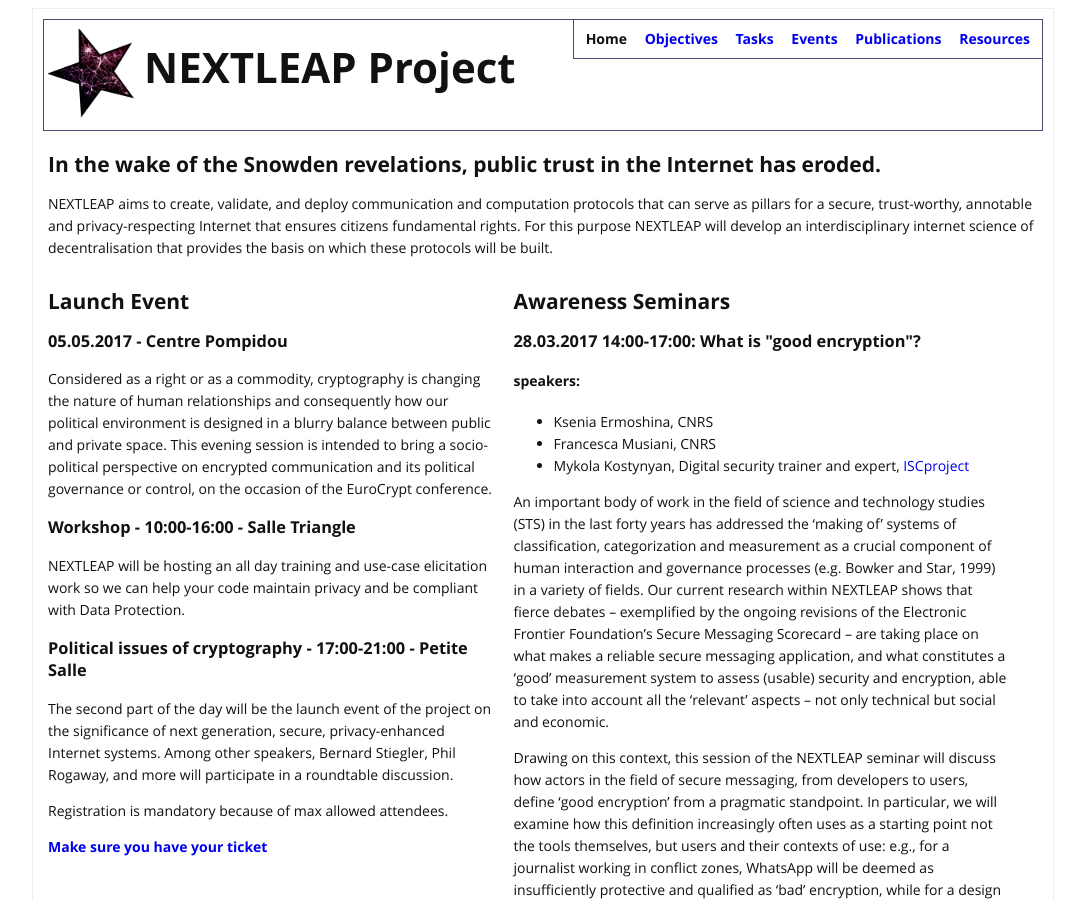
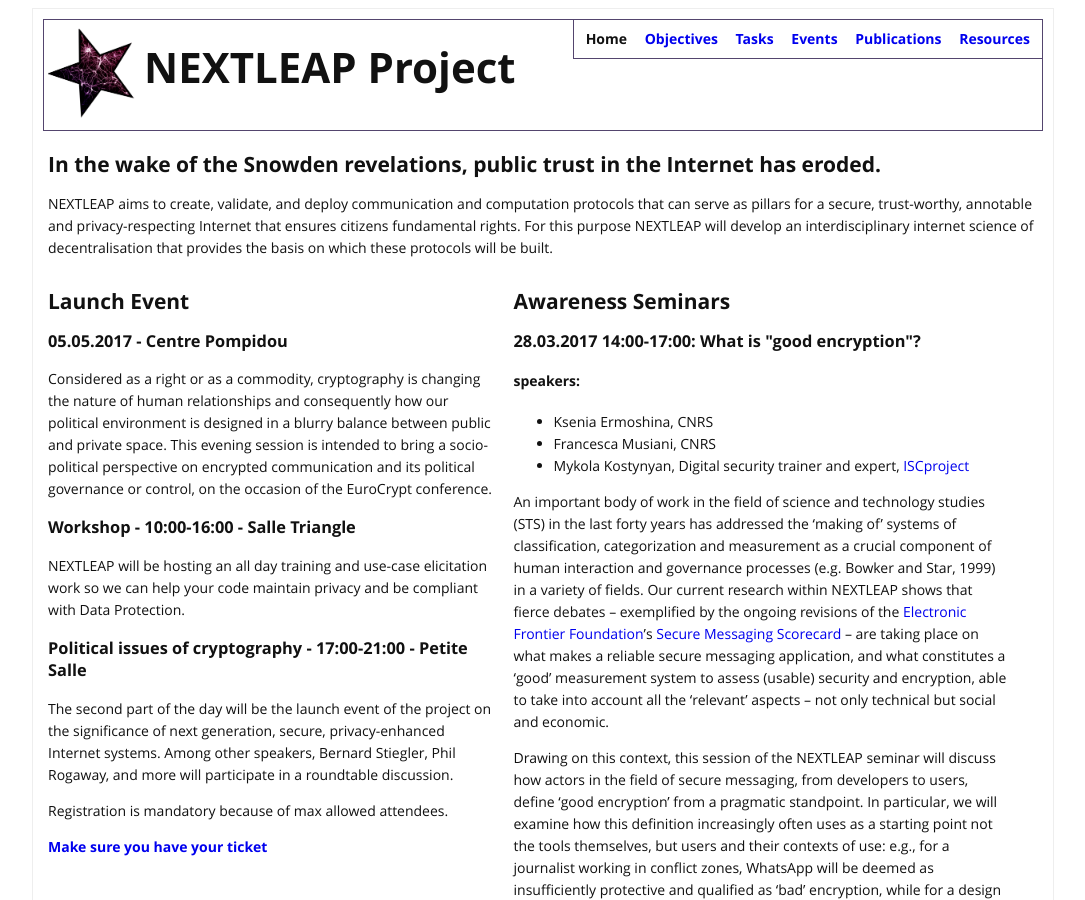
Before and after one commit to nextleap-project/nextleap-website, a Jekyll site: the page built from index.html, in a window 1280 px wide and 900 px high. Shown: the whole window, without its empty margins (97-1182 px from the left). Built offline with Jekyll 4.4.1, drawn with Linux system fonts in a browser that asks for light colours; some of the changed lines change nothing that is shown.

Commit message:
adds hyperlinks

```diff
--- a/index.html
+++ b/index.html
@@ -40,7 +40,7 @@ body_notitle: true
 		<li>Mykola Kostynyan, Digital security trainer and expert, <a href="http://iscproject.org">ISCproject</a></li>
 	</ul>
 
-	<p>An important body of work in the field of science and technology studies (STS) in the last forty years has addressed the ‘making of’ systems of classification, categorization and measurement as a crucial component of human interaction and governance processes (e.g. Bowker and Star, 1999) in a variety of fields. Our current research within NEXTLEAP shows that fierce debates – exemplified by the ongoing revisions of the Electronic Frontier Foundation’s Secure Messaging Scorecard – are taking place on what makes a reliable secure messaging application, and what constitutes a ‘good’ measurement system to assess (usable) security and encryption, able to take into account all the ‘relevant’ aspects – not only technical but social and economic.</p>
+	<p>An important body of work in the field of science and technology studies (STS) in the last forty years has addressed the ‘making of’ systems of classification, categorization and measurement as a crucial component of human interaction and governance processes (e.g. Bowker and Star, 1999) in a variety of fields. Our current research within NEXTLEAP shows that fierce debates – exemplified by the ongoing revisions of the <a href="https://eff.org">Electronic Frontier Foundation</a>’s <a href="https://ssd.eff.org/">Secure Messaging Scorecard</a> – are taking place on what makes a reliable secure messaging application, and what constitutes a ‘good’ measurement system to assess (usable) security and encryption, able to take into account all the ‘relevant’ aspects – not only technical but social and economic.</p>
 
 	<p>Drawing on this context, this session of the NEXTLEAP seminar will discuss how actors in the field of secure messaging, from developers to users, define ‘good encryption’ from a pragmatic standpoint. In particular, we will examine how this definition increasingly often uses as a starting point not the tools themselves, but users and their contexts of use: e.g., for a journalist working in conflict zones, WhatsApp will be deemed as insufficiently protective and qualified as ‘bad’ encryption, while for a design firm employee whose first preoccupation is to avoid targeted ads, the very same tool will provide ‘good’ encryption. On its end, the EFF proposes a standard set of requirements constituting the core of good encryption: open-source, end-to-end, and peer-reviewed code, and advise users on what could be the best-adapted tool for their needs, provided that it satisfies these basic requirements. The talks will provide several examples of this ‘pragmatic turn’ in the assessment of the quality of encryption. In presence of and with the help of practitioners, we will discuss this dialectic between standard and ad-hoc configurations, and how standardized tools such as guides can be produced in such an articulate and varied landscape of tools and practices.</p>
 
```
